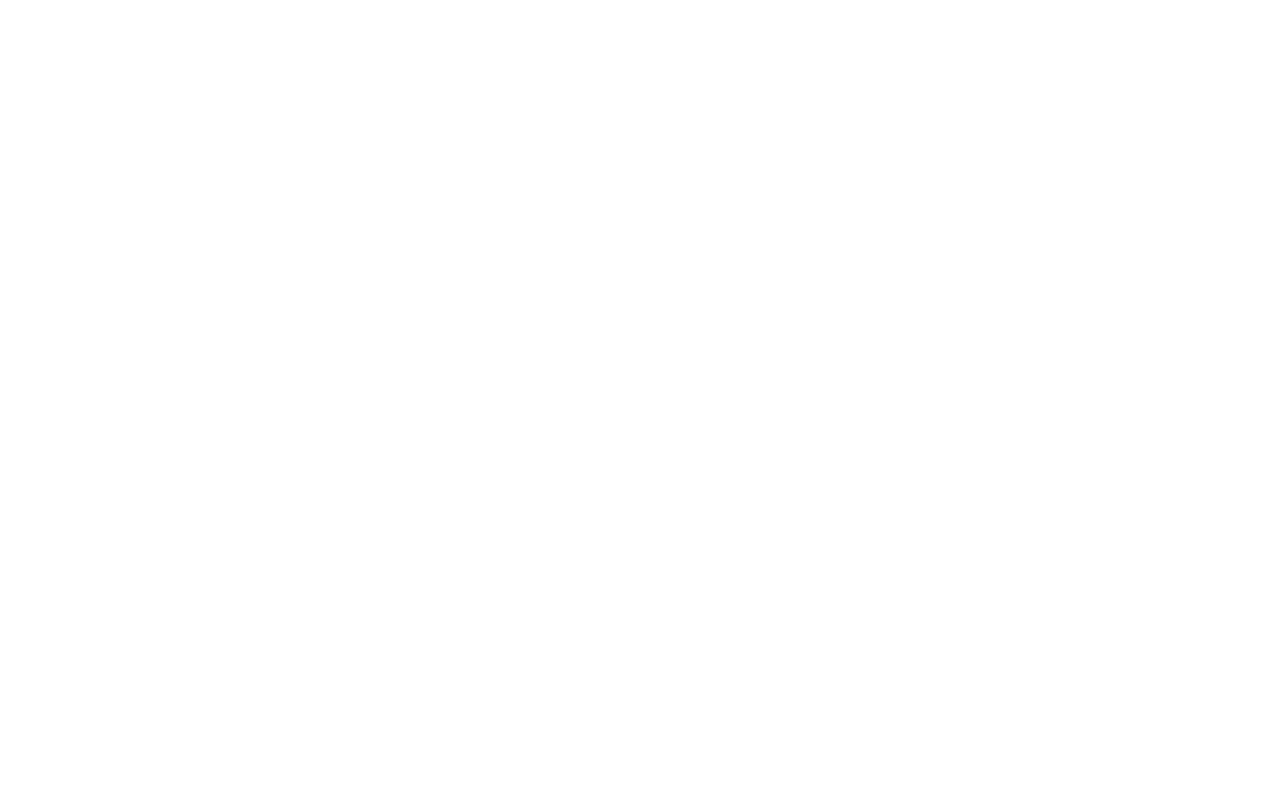
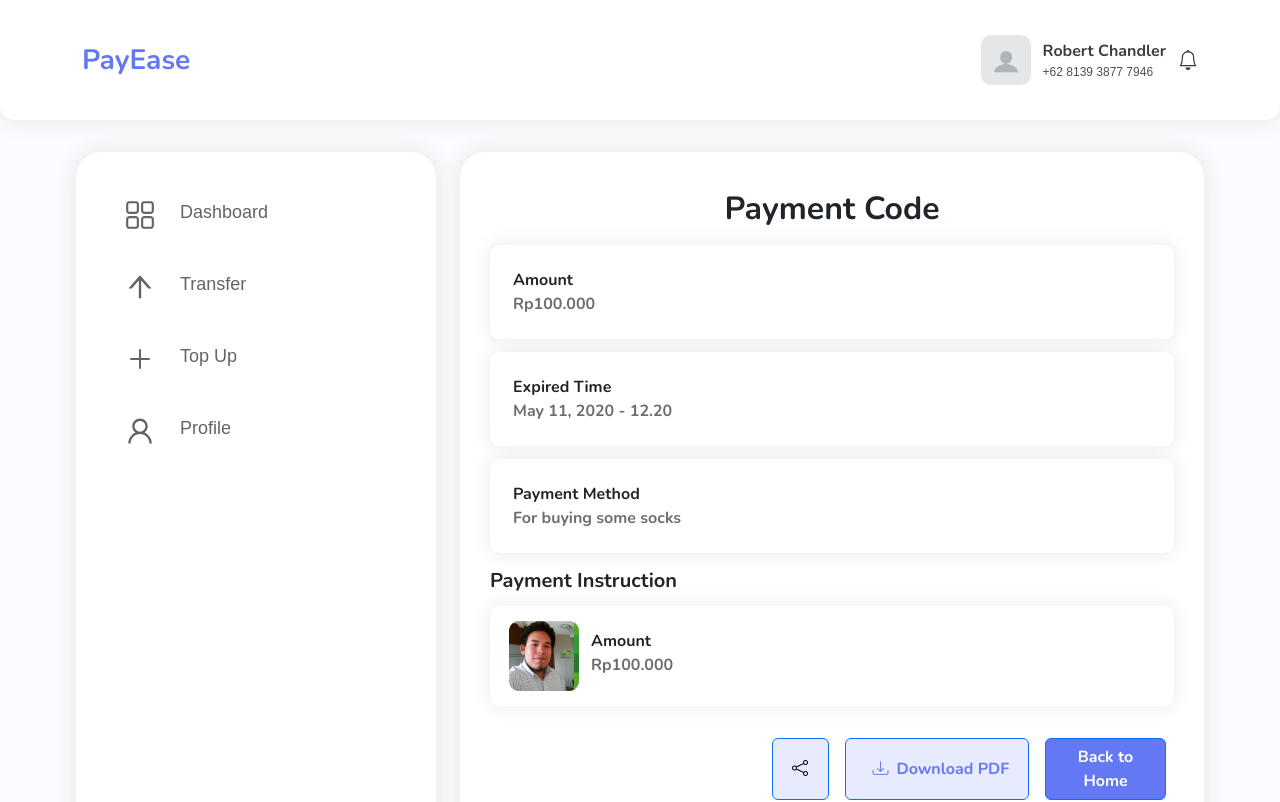
Before and after one commit to othernima08/payease-fe, a React (Vite) app: page /topup/payment-code in a window 1280 px wide. Before the commit this address had no page. Shown: the top 802 px of the page. Built offline with nearby package versions, Linux system fonts and the light colour scheme; a web font is replaced by a local one.

Commit message:
update  top up code

```diff
--- a/src/Router.jsx
+++ b/src/Router.jsx
@@ -21,6 +21,7 @@
 import ChangePassword from './pages/changePassword'
 import Confirmation from './pages/transfer/confirmation';
 import TransferStatus from './pages/transfer/transfer-status';
+import PaymentCode from './pages/transfer/topup-code';
 
 const Router = () => {
     return (
@@ -45,6 +46,7 @@
                 <Route exact path="/transfer/input" element={<InputAmount />} />
                 <Route exact path="/transfer/confirmation" element={<Confirmation />} />
                 <Route exact path="/transfer/status" element={<TransferStatus />} />
+                <Route exact path="/topup/payment-code" element={<PaymentCode />} />
                 <Route path="/addPhone" element={<AddPhoneNumber/>}/>
                 <Route path="/managePhone" element={<ManagePhoneNumber/>}/>
             </Routes>
--- a/src/pages/transfer/topup-code.jsx
+++ b/src/pages/transfer/topup-code.jsx
@@ -0,0 +1,84 @@
+import React from 'react'
+import { Button, Col, Container, Form, InputGroup, Row } from 'react-bootstrap'
+import CustomNavbar from '../../components/navbar'
+import CustomSidebar from '../../components/sidebar'
+import blankPict from '../../assets/images/blank.jpg';
+import CustomFooter from '../../components/footer';
+import AfterLoginLayout from '../../layout/afterLogin';
+import "./transfer.css";
+import { ButtonGroup, } from 'react-bootstrap';
+import { IoArrowBack } from 'react-icons/io5';
+import LayoutAuth from '../../layout/auth';
+
+const PaymentCode = () => {
+  return (
+    <AfterLoginLayout>
+    <div className="transfer-container ">
+    <div className="content-container ">
+        <Row bsPrefix="margin-box" >
+            <Col md={12}>
+                <div className="back-icon">
+                    <IoArrowBack />
+                </div>
+
+                <h2 className='text-title p-balance-mobile-receiver'>Confirmation</h2>
+            </Col>
+        </Row>
+        <div className="d-flex img-success-mobile mb-1 mt-2 flex-column">
+
+            <h2 className='text-title '>Payment Code</h2>
+        </div>
+        <div className="card-container mb-2">
+            <div className="d-flex flex-row">
+                <div className='d-flex flex-column p-2'>
+                    <div>Amount</div>
+                    <div className='p-auth opacity-75'>Rp100.000</div>
+                </div>
+            </div>
+        </div>
+
+        <div className="card-container mb-2">
+            <div className="d-flex flex-row">
+
+                <div className='d-flex flex-column p-2'>
+                    <div>Expired Time</div>
+                    <div className='p-auth opacity-75'>May 11, 2020 - 12.20</div>
+                </div>
+            </div>
+        </div>
+        <div className="card-container mb-2">
+            <div className="d-flex flex-row">
+
+                <div className='d-flex flex-column p-2'>
+                    <div>Payment Method</div>
+                    <div className='p-auth opacity-75'>For buying some socks</div>
+                </div>
+            </div>
+        </div>
+        <h5 className='text-title mt-2 mb-2'>Payment Instruction</h5>
+
+        <div className="card-container mb-2">
+            <div className="d-flex flex-row">
+                <div className='mx-1'>
+                    <img src="/src/assets/transfer-image/samuel.png" alt="" />
+                </div>
+                <div className='d-flex flex-column p-2'>
+                    <div>Amount</div>
+                    <div className='p-auth opacity-75'>Rp100.000</div>
+                </div>
+            </div>
+        </div>
+        <div className="d-flex flex-row-reverse mt-4">
+            <div className="d-flex flex-row custom-button-home" style={{ width: "60%" }}>
+                <Button variant="primary custom-button" className='mx-2' style={{ width: "60px" , backgroundColor:"rgba(99, 121, 244, 0.15)"}}><i class="bi bi-share"  style={{ color: "black" }}></i></Button>
+                <Button variant="primary custom-button" className='mx-2'  style={{ backgroundColor: "rgba(99, 121, 244, 0.15)", color: "#6379F4", width: "200px" }}><i class="bi bi-download mx-2"></i>Download PDF</Button>
+                <Button variant="primary custom-button-home" className='mx-2' style={{backgroundColor:"#6379F4"}}>Back to Home</Button>
+            </div>
+        </div>
+    </div>
+</div>
+</AfterLoginLayout>
+  )
+}
+
+export default PaymentCode
```
